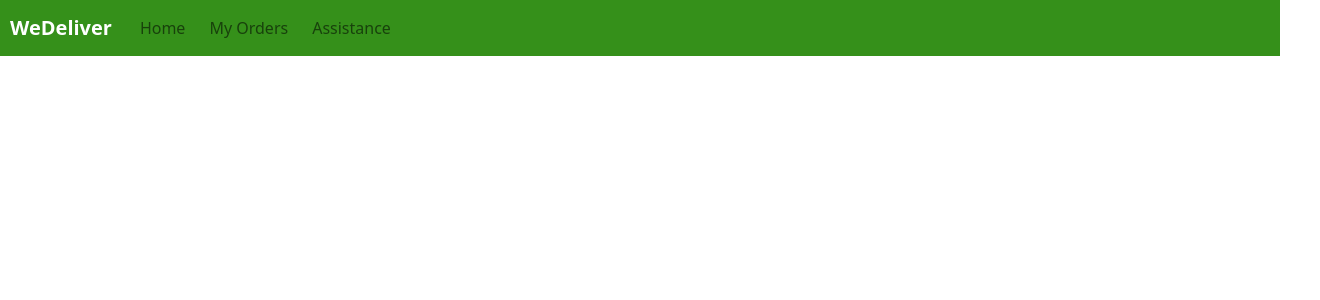
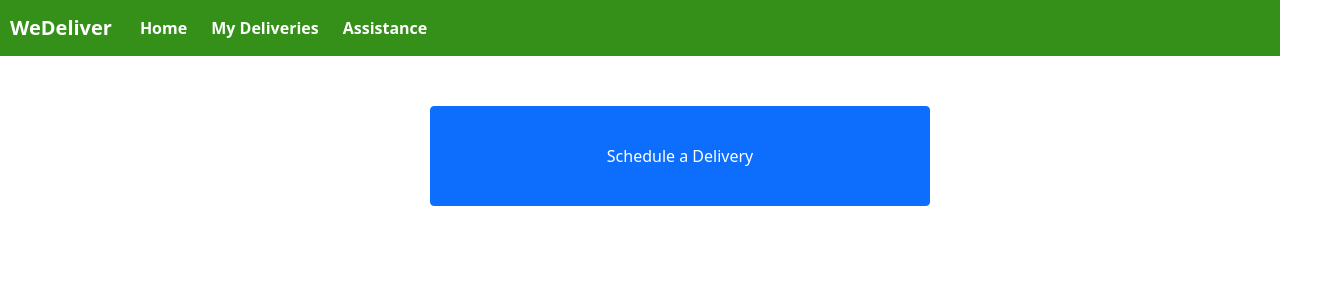
Before and after one commit to nmoor004/WeDeliver, a React (Create React App) app in the folder we-deliver/: page /home in a window 1280 px wide. Shown: the top 300 px of the page, 1320 px wide, since content can reach past the window. Built offline with nearby package versions, Linux system fonts and the light colour scheme.

Commit message:
It "works"

```diff
--- a/we-deliver/src/App.js
+++ b/we-deliver/src/App.js
@@ -1,6 +1,7 @@
 import React from "react";
 import Home from "./Home";
 import Login from "./Login";
+import Delivery from "./Delivery";
 
 
 import {
@@ -34,6 +35,7 @@ class App extends React.Component {
 						}}/>
 						<Route exact path="/login" component={Login}/>
 						<Route exact path="/home" component={Home}/>
+						<Route exact path="/delivery" component={Delivery}/>
 					</Switch>
 
 				  </header>
--- /dev/null
+++ b/we-deliver/src/Delivery.js
@@ -0,0 +1,15 @@
+import React, { Component } from "react";
+
+
+class Delivery extends Component {
+
+	render () {
+
+		return(
+		<div></div>
+		);
+
+	};
+}
+
+export default Delivery;
--- a/we-deliver/src/Home.js
+++ b/we-deliver/src/Home.js
@@ -4,26 +4,158 @@ import {
 	Navbar,
 	FormControl,
 	Form,
-	Button
+	Button,
+	Col
 } from "react-bootstrap";
 import './Navbar.css';
+import {
+	Route,
+	Switch,
+	Link,
+	Redirect,
+	BrowserRouter as Router
+} from "react-router-dom";
+import styled from 'styled-components';
+
+const Div = styled.div`
+  margin: 40px;
+  display: flex;
+  width: 100%;
+  flex-direction: column;
+  justify-content: center;
+  align-items: center;
+
+`;
 
 
 class Home extends Component {
+		constructor(props, context) {
+		super(props, context);
+		this.state = {
+			render: false,
+			items: ""
+
+		};
+
+	}
+
 
 	render() {
+		if (this.state.render == false) {
 			return (
 				<div>
 					<Navbar>
 						<Navbar.Brand style={{fontWeight: "bold", color: 'white', marginLeft: "10px"}}>WeDeliver</Navbar.Brand>
 						<Nav className="mr-auto">
-					  <Nav.Link href="/login">Home</Nav.Link>
-					  <Nav.Link href="/home">My Orders</Nav.Link>
-					  <Nav.Link href="#pricing">Assistance</Nav.Link>
+						  <Nav.Link style={{fontWeight: "bold", color:'white'}} href="/home">Home</Nav.Link>
+						  <Nav.Link style={{fontWeight: "bold", color:'white'}} href="/delivery">My Deliveries</Nav.Link>
+						  <Nav.Link style={{fontWeight: "bold", color:'white'}} href="#assist">Assistance</Nav.Link>
 						</Nav>
 					</Navbar>
+					<Div>
+						<Button
+							variant="primary"
+							style={{marginTop: "10px", width: "500px", height: "100px"}}
+							onClick={ () => this.setState({render: true}) }
+						>
+							Schedule a Delivery
+						</Button>{' '}
+
+					</Div>
+
 				</div>
 			);
+		}
+		else if (this.state.render == true) {
+			return (
+				<div>
+					<Navbar>
+						<Navbar.Brand style={{fontWeight: "bold", color: 'white', marginLeft: "10px"}}>WeDeliver</Navbar.Brand>
+						<Nav className="mr-auto">
+						  <Nav.Link style={{fontWeight: "bold", color:'white'}} href="/home">Home</Nav.Link>
+						  <Nav.Link style={{fontWeight: "bold", color:'white'}} href="/delivery">My Deliveries</Nav.Link>
+						  <Nav.Link style={{fontWeight: "bold", color:'white'}} href="#assist">Assistance</Nav.Link>
+						</Nav>
+					</Navbar>
+					<Div>
+						<Form style={{display: "flex", flex: 0.25, flexDirection: "column"}}>
+							<div>
+							  <Form.Label style={{marginRight: "10px"}} className="mr-sm-2" htmlFor="inlineFormCustomSelect" srOnly>
+								Store Location
+							  </Form.Label>
+							  <Form.Control
+								as="select"
+								className="mr-sm-2"
+								id="inlineFormCustomSelect"
+								custom
+							  >
+								<option value="0">Choose...</option>
+								<option value="1">Walmart</option>
+								<option value="2">Raley's</option>
+								<option value="3">Costco</option>
+								<option value="4">Safeway</option>
+								<option value="5">Trader Joe's</option>
+							  </Form.Control>
+
+							</div>
+							<div style={{display: "flex"}}>
+								<Form.Label style={{marginRight: "10px"}} className="mr-sm-2" htmlFor="inlineFormCustomSelect" srOnly>
+								Items to Buy
+							  </Form.Label>
+								<textarea onChange={(e) => this.setState({ items: e.target.value })}> </textarea>
+
+							</div>
+
+							<div style={{display: "flex", marginTop: "10px"}}>
+								<Form.Label style={{marginRight: "10px"}} className="mr-sm-2" htmlFor="inlineFormCustomSelect" srOnly>
+								Instructions
+							  </Form.Label>
+								<textarea onChange={(e) => this.setState({ items: e.target.value })}> </textarea>
+
+							</div>
+
+							<div style={{marginTop: "10px"}}>
+							<Form.Label style={{marginRight: "10px"}} className="mr-sm-2" htmlFor="inlineFormCustomSelect" srOnly>
+								Time to Deliver
+							  </Form.Label>
+							<Form.Control
+								as="select"
+								className="mr-sm-2"
+								id="inlineFormCustomSelect"
+								custom
+							  >
+								<option value="0">12:00</option>
+								<option value="1">1:00</option>
+								<option value="0">2:00</option>
+								<option value="0">3:00</option>
+								<option value="0">4:00</option>
+								<option value="0">5:00</option>
+								<option value="0">6:00</option>
+								<option value="0">7:00</option>
+								<option value="0">8:00</option>
+								<option value="0">9:00</option>
+								<option value="0">10:00</option>
+								<option value="0">11:00</option>
+							  </Form.Control>
+							  <Form.Control
+								as="select"
+								className="mr-sm-2"
+								id="inlineFormCustomSelect"
+								custom
+							  >
+								<option value="0">PM</option>
+								<option value="1">AM</option>
+
+							  </Form.Control>
+							</div>
+							<Col>
+							  <Button style={{marginTop: "20px"}} type="submit">Schedule My Delivery!</Button>
+							</Col>
+						</Form>
+					</Div>
+				</div>
+			);
+		}
 
 	};
 
```
Lines whose indentation alone changed are shown as unchanged.
